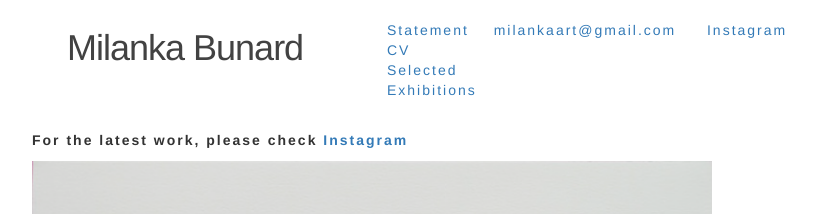
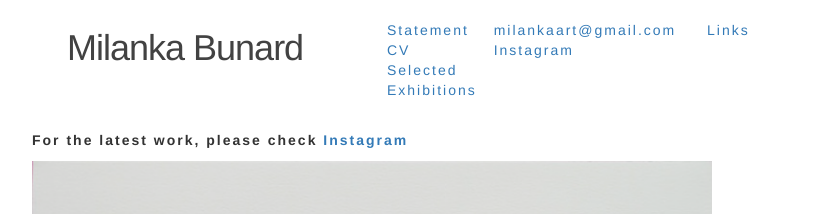
Before and after one commit to milankabunard/milankabunard.github.io, a Jekyll site: the page built from index.html, in a window 1280 px wide. Shown: the top 214 px of the page, without its empty margins (268-1084 px from the left). Built offline with Jekyll 4.4.1, drawn with Linux system fonts in a browser that asks for light colours.

Commit message:
Update header.html

```diff
--- a/_includes/header.html
+++ b/_includes/header.html
@@ -9,8 +9,8 @@
   <div class="col-md-3"></div>
   <div class="col-md-3"><a class="site-title" href="{{ site.baseurl }}/">{{ site.title }}</a></div>
   <div class="col-md-1"><a href="/statement">Statement</a><br/><a href="/about">CV</a><br/><a href="/exhibitions">Selected Exhibitions</a></div>
-  <div class="col-md-2"><a href="mailto:{{ site.email }}">{{ site.email }}</a><br/></div>
-  <div class="col-md-1"><a href="https://www.instagram.com/milankabunard/">Instagram</a></div>
+  <div class="col-md-2"><a href="mailto:{{ site.email }}">{{ site.email }}</a><br/><a href="https://www.instagram.com/milankabunard/">Instagram</a></div>
+  <div class="col-md-1"><a href="/Links">Links</a></div>
   <div class="col-md-2"></div>
 </div>
 
```
